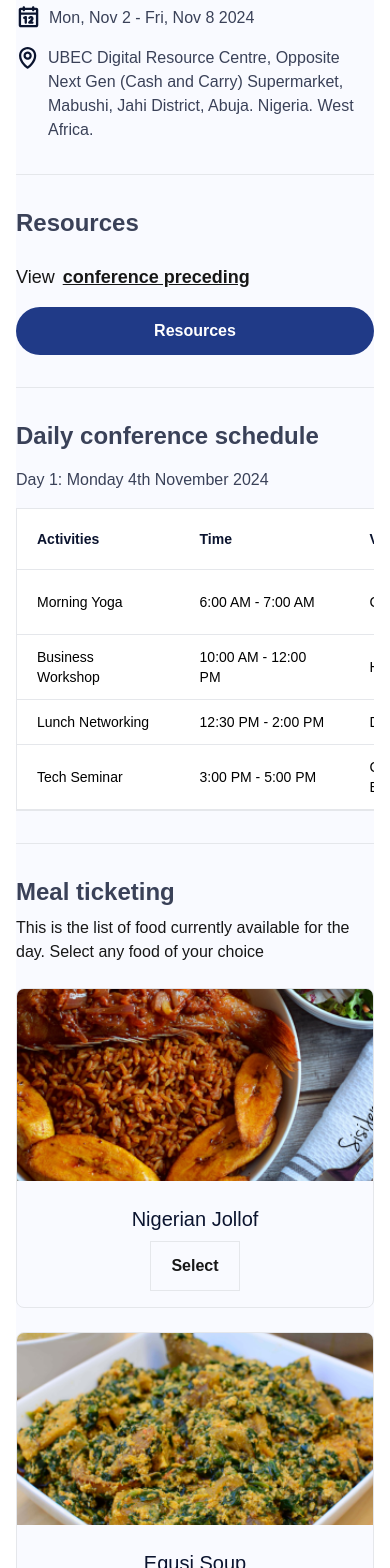
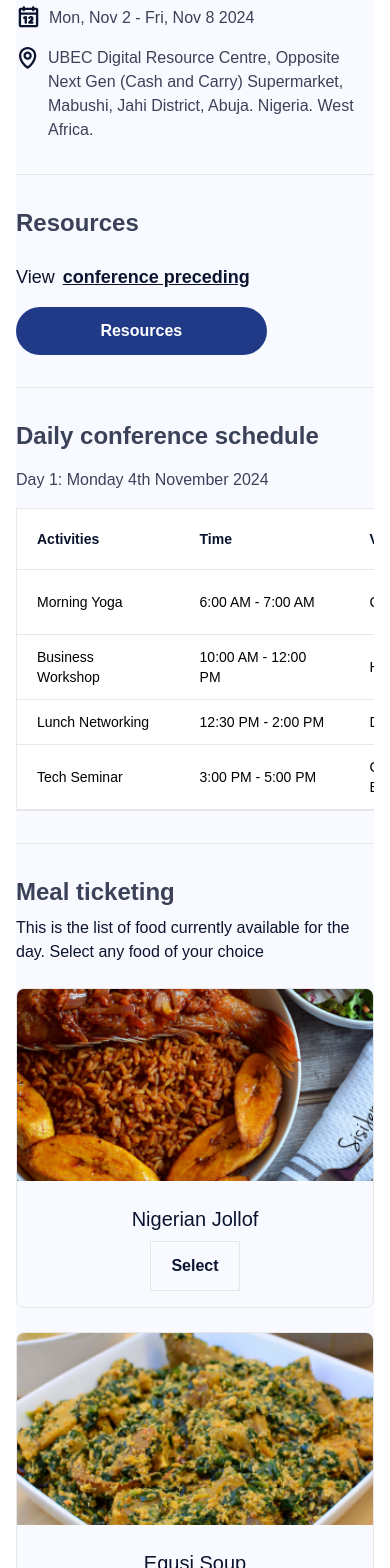
Before and after one commit to Apex10A/IAIIEA, a Next.js app: page /members-dashboard/conference in a window 390 px wide. Shown: the part 432-2000 px from the top of the page. Built offline with nearby package versions, Linux system fonts and the light colour scheme.

Commit message:
fix/conference-page

```diff
--- a/src/app/(members-dashboard)/members-dashboard/conference/page.tsx
+++ b/src/app/(members-dashboard)/members-dashboard/conference/page.tsx
@@ -49,7 +49,7 @@ const FoodCard: React.FC<FoodOption> = ({ image, title, alt }) => (
     </div>
     <div className="flex flex-col items-center p-4">
       <p className="text-xl md:text-2xl text-[#0B142F] font-medium py-2 text-center">{title}</p>
-      <button className="border px-5 py-3 font-semibold hover:bg-gray-50 transition-colors">
+      <button className="border px-5 py-3 font-semibold hover:bg-gray-50 transition-colors text-[#0B142F] text-[16px] md:text-[19px]">
         Select
       </button>
     </div>
@@ -114,16 +114,16 @@ const Page: React.FC = () => {
         <h2 className="text-2xl md:text-4xl text-[#0B142F] font-bold opacity-80">
           Resources
         </h2>
-        <div className="flex flex-col md:flex-row md:items-center justify-between gap-4">
-          <p className="text-lg md:text-xl">
+        <div className="flex flex-col text-[#0B142F] md:flex-row md:items-center justify-between gap-4">
+          <p className="text-lg md:text-xl text-[#0B142F]">
             View
-            <Link href="/" className="underline font-semibold ml-2">
+            <Link href="/" className="underline font-semibold ml-2 text-[#0B142F]">
               conference preceding
             </Link>
           </p>
           <button
             onClick={() => setSelectedSection('Conference Resources')}
-            className="bg-[#203a87] text-white px-6 py-3 rounded-full text-base md:text-lg font-semibold hover:bg-[#162a61] transition-colors w-full md:w-auto"
+            className="bg-[#203a87] text-white px-6 py-3 rounded-full text-base md:text-lg font-semibold hover:bg-[#162a61] transition-colors w-[70%] md:w-auto"
           >
             Resources
           </button>
@@ -151,7 +151,7 @@ const Page: React.FC = () => {
           <h2 className="text-2xl md:text-4xl text-[#0B142F] font-bold opacity-80">
             Meal ticketing
           </h2>
-          <p className="text-base md:text-lg">
+          <p className="text-base md:text-lg text-[#0B142F]">
             This is the list of food currently available for the day. Select any food of your choice
           </p>
         </div>
@@ -175,7 +175,7 @@ const Page: React.FC = () => {
         <h2 className="text-2xl md:text-4xl text-[#0B142F] font-bold opacity-80">
           Join event for virtual attendees
         </h2>
-        <div className="flex flex-col md:flex-row items-start md:items-center gap-4">
+        <div className="flex flex-col md:flex-row items-start md:items-center gap-4 text-[#0B142F]">
           <p className="text-base md:text-lg">You can access the live event from here</p>
          <Link href='https://us06web.zoom.us/j/84732263237?pwd=dS4rtkyZnhRdAhvpOOrU5SjFbTbIWH.1'>
          <button className="bg-[#203a87] text-white px-6 py-3 rounded-full text-base md:text-lg font-semibold hover:bg-[#162a61] transition-colors w-full md:w-auto">
@@ -191,8 +191,8 @@ const Page: React.FC = () => {
           Certification
         </h2>
         <div className="text-base md:text-lg space-x-2">
-          <span>Complete the</span>
-          <Link href="https://docs.google.com/forms/d/e/1FAIpQLSehH3uyk-sucMxTaGr_fOASUuU6UrtGX-kqsODNlO9XmAoJQQ/viewform?usp=sharing" className="underline">
+          <span className='text-[#0B142F]'>Complete the</span>
+          <Link href="https://docs.google.com/forms/d/e/1FAIpQLSehH3uyk-sucMxTaGr_fOASUuU6UrtGX-kqsODNlO9XmAoJQQ/viewform?usp=sharing" className="underline text-[#0B142F]">
             conference evaluation form
           </Link>
           <span>to</span>
--- a/src/modules/ui/conference.tsx
+++ b/src/modules/ui/conference.tsx
@@ -8,7 +8,7 @@ const conference = () => {
             <div className='max-w-[600] '>
             <div className='relative'>
                 <div className='absolute z-[20] bottom-5 left-5'>
-                    <button className='bg-[#f2e9c3] px-3 py-2 rounded-md font-[600] text-[18px]'>Completed</button>
+                    <button className='bg-[#f2e9c3] text-[#0B142F] px-3 py-2 rounded-md font-[600] text-[16px] md:text-[18px]'>Completed</button>
                 </div>
                 <Image
                   src='/Meeting.png'
@@ -19,9 +19,9 @@ const conference = () => {
                   />
             </div>
             <div className='bg-[#fff] border rounded-b-2xl px-7 pt-3 pb-8 max-w-[600px]'>
-                <h1 className='text-[#0B142F] text-[40px] font-[500]'>Conference 2024</h1>
-                <p className='text-[#0B142F] text-[19px] font-[500] max-w-xl'>Transforming Learning and Assessment Through the Application of Big Data and Artificial Intelligence</p>
-                <p className='text-[#0B142F] text-[19px] font-[400] pt-2 pb-3'>Mon, Nov 2 -  Fri, Nov 8 </p>
+                <h1 className='text-[#0B142F] text-[30px] md:text-[40px] font-[500]'>Conference 2024</h1>
+                <p className='text-[#0B142F] text-[16px] md:text-[19px] font-[500] max-w-xl'>Transforming Learning and Assessment Through the Application of Big Data and Artificial Intelligence</p>
+                <p className='text-[#0B142F] text-[16px] md:text-[19px] font-[400] pt-2 pb-3'>Mon, Nov 2 -  Fri, Nov 8 </p>
                 <button className='bg-[#203A87] px-7 py-3 rounded-3xl text-[#fff] font-[500]'>Read</button>
             </div>
         </div>
```
